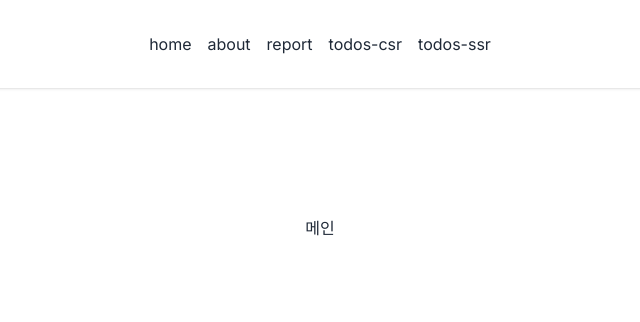
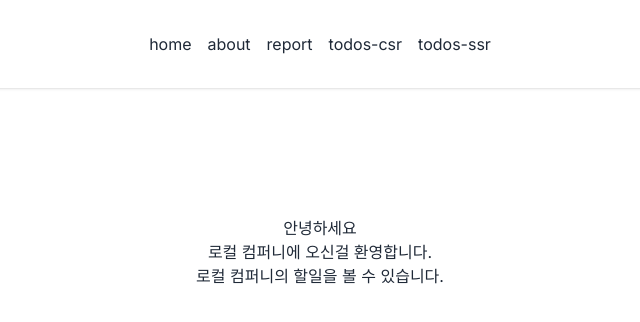
Before and after one commit to jigico/next-todo-list, a Next.js app: page / in a window 1280 px wide. Shown: the top 322 px of the page, without its empty margins (320-960 px from the left). Built offline with nearby package versions, Linux system fonts and the light colour scheme.

Commit message:
[ADD] 메인화면 디자인 변경

```diff
--- a/src/app/page.tsx
+++ b/src/app/page.tsx
@@ -1,3 +1,10 @@
 export default function Home() {
-  return <main className="flex min-h-screen flex-col items-center justify-between p-24">메인</main>;
+  return (
+    <main className="flex min-h-screen flex-col items-center justify-between p-24 text-center">
+      안녕하세요
+      <br />
+      로컬 컴퍼니에 오신걸 환영합니다. <br />
+      로컬 컴퍼니의 할일을 볼 수 있습니다.
+    </main>
+  );
 }
```
